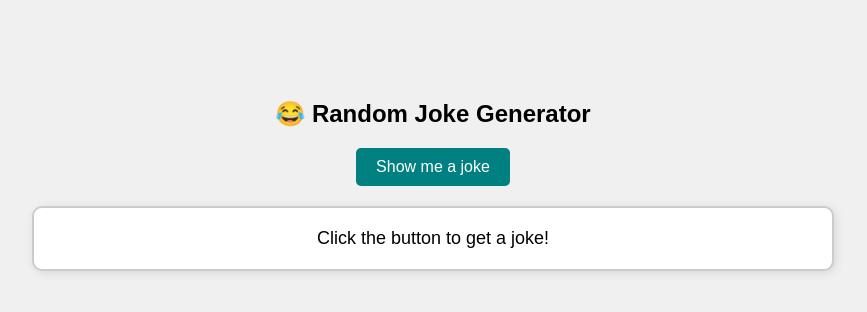
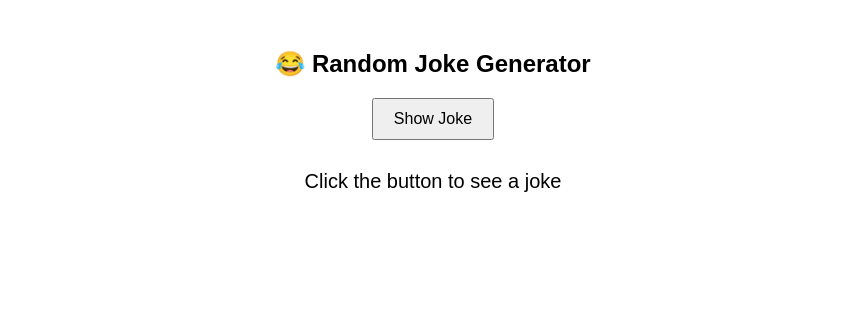
Before and after one commit to Divyanshu1117/JS-Learning, a plain HTML site: page 40_Exercise3.html in a window 1280 px wide. Shown: the whole page, without its empty margins (207-1074 px from the left). Drawn offline with Linux system fonts and the light colour scheme.

Commit message:
Add new file

```diff
--- a/40_Exercise3.html
+++ b/40_Exercise3.html
@@ -1,72 +1,41 @@
 <!DOCTYPE html>
 <html lang="en">
-
 <head>
   <meta charset="UTF-8">
-    <meta name="viewport" content="width=device-width, initial-scale=1.0">
-    <title>Random Joke Generator</title>
+  <meta name="viewport" content="width=device-width, initial-scale=1">
+  <title>One Joke</title>
   <style>
-        body {
-            font-family: Arial, sans-serif;
-            text-align: center;
-            margin-top: 100px;
-            background-color: #f0f0f0;
-        }
-
-        #jokeBox {
-            margin: 20px auto;
-            padding: 20px;
-            width: 60%;
-            background-color: white;
-            border: 2px solid #ccc;
-            border-radius: 10px;
-            box-shadow: 2px 2px 10px rgba(0, 0, 0, 0.1);
-            font-size: 18px;
-        }
-
-        button {
-            padding: 10px 20px;
-            font-size: 16px;
-            background-color: teal;
-            color: white;
-            border: none;
-            border-radius: 5px;
-            cursor: pointer;
-        }
-
-        button:hover {
-            background-color: darkcyan;
-        }
+    body { font-family: sans-serif; text-align: center; margin-top: 50px; }
+    #jokeBox { font-size: 20px; margin-top: 30px; }
+    button { padding: 10px 20px; font-size: 16px; }
   </style>
 </head>
-
 <body>
 
   <h2>😂 Random Joke Generator</h2>
-    <button onclick="showJoke()">Show me a joke</button>
+  <button onclick="showJoke()">Show Joke</button>
 
-    <div id="jokeBox">Click the button to get a joke!</div>
+  <div id="jokeBox">Click the button to see a joke</div>
 
   <script>
     const jokes = [
       "Why don’t scientists trust atoms? Because they make up everything!",
-            "Why did the bicycle fall over? Because it was two-tired!",
-            "I told my computer I needed a break, and it said 'No problem, I’ll go to sleep.'",
-            "Why did the scarecrow win an award? Because he was outstanding in his field!",
       "I'm reading a book on anti-gravity. It's impossible to put down!",
       "Why don’t skeletons fight each other? They don’t have the guts.",
       "Why did the math book look sad? Because it had too many problems.",
-            "I asked the dog what's two minus two. He said nothing.",
       "Parallel lines have so much in common. It’s a shame they’ll never meet.",
-            "Why can’t your nose be 12 inches long? Because then it would be a foot!"
+      "Why did the scarecrow win an award? Because he was outstanding in his field!",
+      "Why can’t your nose be 12 inches long? Because then it would be a foot!",
+      "I told my computer I needed a break, and it said 'No problem, I’ll go to sleep.'",
+      "Why did the bicycle fall over? Because it was two-tired!",
+      "I asked the dog what's two minus two. He said nothing."
     ];
 
     function showJoke() {
-            const index = Math.floor(Math.random() * jokes.length);
-            document.getElementById("jokeBox").innerText = jokes[index];
+      let index = Math.floor(Math.random() * jokes.length);
+      document.getElementById("jokeBox").innerHTML = `"${jokes[index]}"`;
     }
   </script>
 
 </body>
-
 </html>
```
Lines whose indentation alone changed are shown as unchanged.
